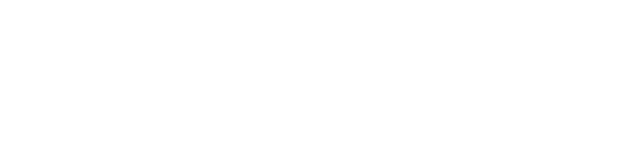
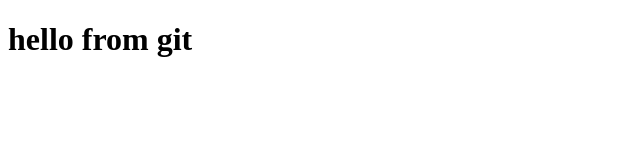
Before and after one commit to mwonde/lesson4, a plain HTML site: page index.html in a window 1280 px wide. Shown: the whole page, without its empty margins (0-640 px from the left). Drawn offline with Linux system fonts and the light colour scheme.

Commit message:
heading was added

```diff
--- a/index.html
+++ b/index.html
@@ -2,9 +2,11 @@
 <html>
 <head>
 	<meta charset="UTF-8">
-	<title>Document</title>
+	<title>Git</title>
 </head>
 <body>
 
+<h1>hello from git</h1>
+
 </body>
 </html>
```
